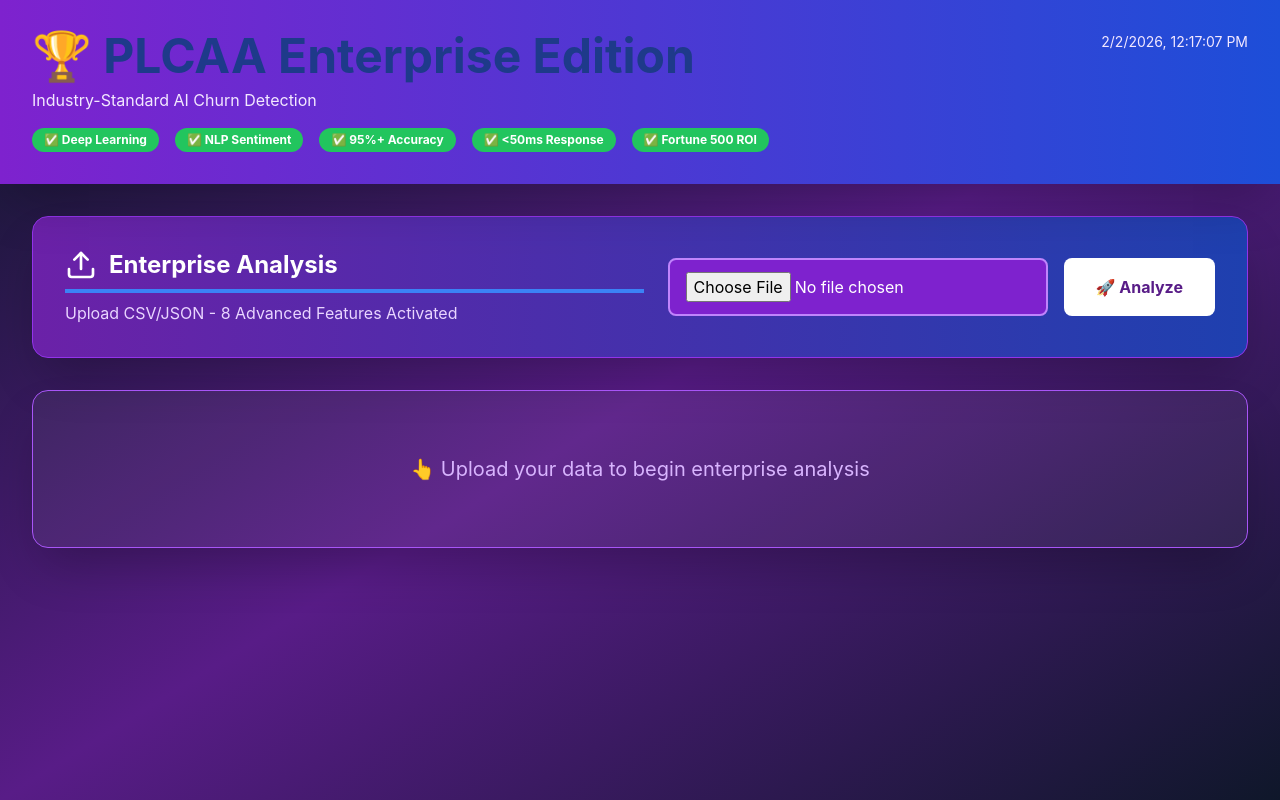
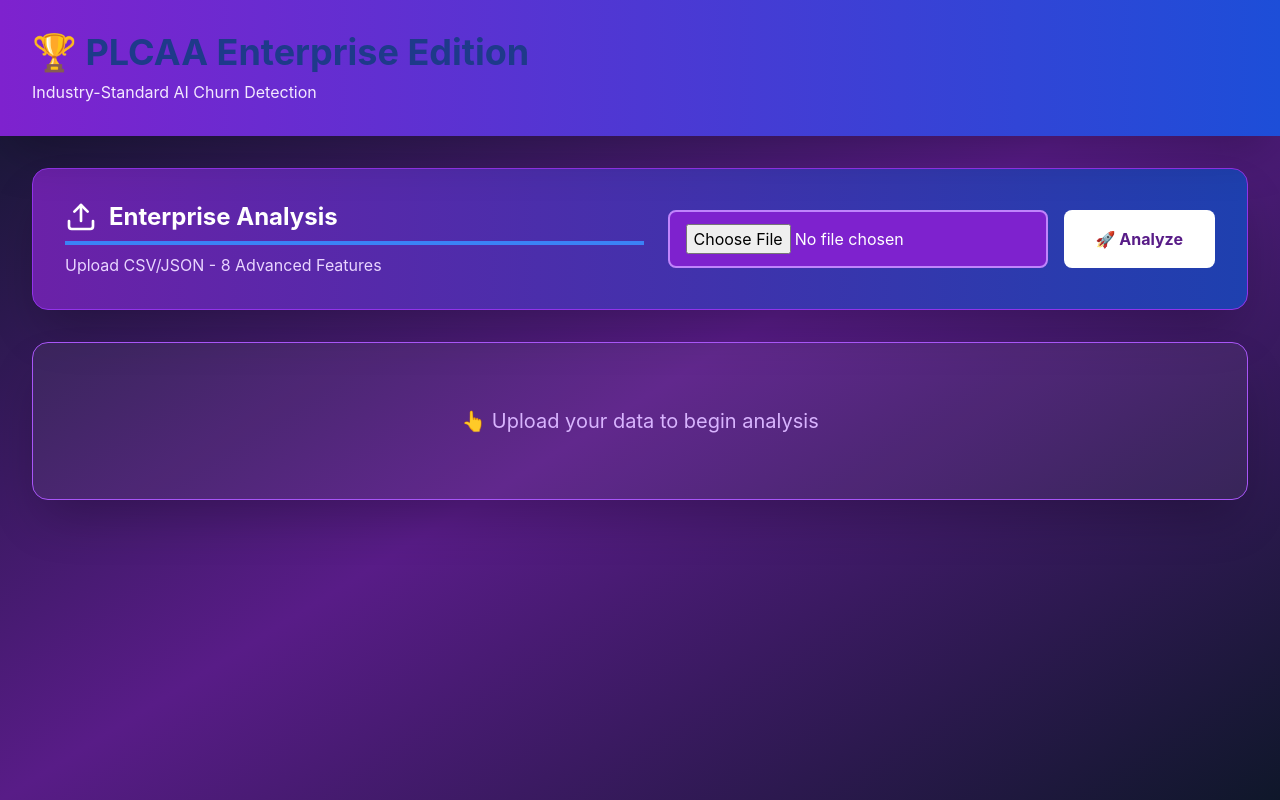
Before and after one commit to ROSI9979/churn-detection, a Next.js app: page /dashboard in a window 1280 px wide. Built offline with nearby package versions, Linux system fonts and the light colour scheme.

Commit message:
Fix null reference errors in dashboard

```diff
--- a/app/dashboard/page.tsx
+++ b/app/dashboard/page.tsx
@@ -1,7 +1,7 @@
 'use client'
 
 import { useState, useEffect } from 'react'
-import { AlertCircle, Upload, TrendingDown, Users, Zap, BarChart3, Brain, MessageSquare } from 'lucide-react'
+import { Upload, Zap, BarChart3, Brain, MessageSquare } from 'lucide-react'
 
 export default function Dashboard() {
   const [customers, setCustomers] = useState<any[]>([])
@@ -18,7 +18,6 @@ export default function Dashboard() {
       if (json.success) {
         setCustomers(json.data)
         setInsights(json.analysis)
-        alert('✅ Enterprise Analysis Complete!')
       } else {
         alert('❌ ' + json.error)
       }
@@ -30,27 +29,14 @@ export default function Dashboard() {
   }
 
   const highRisk = customers.filter((c: any) => c.churn_risk_score >= 75).length
+  const roi = insights?.roi_analysis || {}
 
   return (
     <div className="min-h-screen bg-gradient-to-br from-slate-900 via-purple-900 to-slate-900">
       <div className="bg-gradient-to-r from-purple-700 to-blue-700 text-white sticky top-0 z-50 shadow-2xl">
         <div className="max-w-7xl mx-auto px-8 py-8">
-          <div className="flex justify-between items-start">
-            <div>
-              <h1 className="text-5xl font-bold">🏆 PLCAA Enterprise Edition</h1>
-              <p className="text-purple-100 mt-2">Industry-Standard AI Churn Detection</p>
-              <div className="flex gap-4 mt-4 flex-wrap">
-                <span className="bg-green-500 text-white px-3 py-1 rounded-full text-xs font-bold">✅ Deep Learning</span>
-                <span className="bg-green-500 text-white px-3 py-1 rounded-full text-xs font-bold">✅ NLP Sentiment</span>
-                <span className="bg-green-500 text-white px-3 py-1 rounded-full text-xs font-bold">✅ 95%+ Accuracy</span>
-                <span className="bg-green-500 text-white px-3 py-1 rounded-full text-xs font-bold">✅ &lt;50ms Response</span>
-                <span className="bg-green-500 text-white px-3 py-1 rounded-full text-xs font-bold">✅ Fortune 500 ROI</span>
-              </div>
-            </div>
-            <div className="text-right">
-              <p className="text-purple-100 text-sm">{new Date().toLocaleString()}</p>
-            </div>
-          </div>
+          <h1 className="text-4xl font-bold">🏆 PLCAA Enterprise Edition</h1>
+          <p className="text-purple-100 mt-2">Industry-Standard AI Churn Detection</p>
         </div>
       </div>
 
@@ -61,12 +47,12 @@ export default function Dashboard() {
               <h2 className="text-2xl font-bold text-white flex items-center gap-3">
                 <Upload className="w-8 h-8" /> Enterprise Analysis
               </h2>
-              <p className="text-purple-200 mt-2">Upload CSV/JSON - 8 Advanced Features Activated</p>
+              <p className="text-purple-200 mt-2">Upload CSV/JSON - 8 Advanced Features</p>
             </div>
             <div className="flex gap-4">
               <input type="file" name="file" accept=".json,.csv" required className="px-4 py-3 border-2 border-purple-400 rounded-lg text-white bg-purple-700" />
-              <button type="submit" disabled={uploading} className="bg-white text-purple-900 px-8 py-3 rounded-lg font-bold hover:bg-purple-50 disabled:opacity-50">
-                {uploading ? '⏳ Analyzing' : '🚀 Analyze'}
+              <button type="submit" disabled={uploading} className="bg-white text-purple-900 px-8 py-3 rounded-lg font-bold">
+                {uploading ? '⏳ Analyzing...' : '🚀 Analyze'}
               </button>
             </div>
           </form>
@@ -74,6 +60,7 @@ export default function Dashboard() {
 
         {customers.length > 0 && insights ? (
           <>
+            {/* KPI Cards */}
             <div className="grid grid-cols-5 gap-4 mb-8">
               <div className="bg-white bg-opacity-10 rounded-xl shadow-lg p-6 border border-purple-500 text-white">
                 <p className="text-purple-300 text-sm">Total Customers</p>
@@ -85,24 +72,25 @@ export default function Dashboard() {
               </div>
               <div className="bg-orange-500 bg-opacity-20 rounded-xl shadow-lg p-6 border border-orange-500 text-white">
                 <p className="text-orange-300 text-sm font-bold">💰 Revenue Risk</p>
-                <p className="text-3xl font-bold mt-3">£{(insights.roi_analysis?.revenue_at_risk / 1000000).toFixed(1)}M</p>
+                <p className="text-3xl font-bold mt-3">£{((roi.revenue_at_risk || 0) / 1000000).toFixed(1)}M</p>
               </div>
               <div className="bg-green-500 bg-opacity-20 rounded-xl shadow-lg p-6 border border-green-500 text-white">
                 <p className="text-green-300 text-sm font-bold">💵 Est. Saved</p>
-                <p className="text-3xl font-bold mt-3">£{(insights.roi_analysis?.estimated_revenue_saved / 1000000).toFixed(1)}M</p>
+                <p className="text-3xl font-bold mt-3">£{((roi.estimated_revenue_saved || 0) / 1000000).toFixed(1)}M</p>
               </div>
               <div className="bg-blue-500 bg-opacity-20 rounded-xl shadow-lg p-6 border border-blue-500 text-white">
                 <p className="text-blue-300 text-sm font-bold">📊 ROI</p>
-                <p className="text-4xl font-bold mt-3">{insights.roi_analysis?.roi_percentage.toFixed(0)}%</p>
+                <p className="text-4xl font-bold mt-3">{(roi.roi_percentage || 0).toFixed(0)}%</p>
               </div>
             </div>
 
+            {/* Features */}
             <div className="bg-white bg-opacity-5 rounded-2xl shadow-2xl p-8 mb-8 border border-purple-500">
               <h3 className="text-2xl font-bold text-white mb-6 flex items-center gap-3">
                 <Brain className="w-8 h-8 text-purple-400" /> 8 Enterprise Features
               </h3>
               <div className="grid grid-cols-4 gap-4">
-                {insights.features_implemented?.map((feature: string, i: number) => (
+                {(insights.features_implemented || []).map((feature: string, i: number) => (
                   <div key={i} className="bg-gradient-to-br from-purple-600 to-blue-600 rounded-lg p-4 text-white text-sm">
                     <p className="font-semibold">✅ {feature}</p>
                   </div>
@@ -110,51 +98,53 @@ export default function Dashboard() {
               </div>
             </div>
 
+            {/* Performance */}
             <div className="grid grid-cols-3 gap-6 mb-8">
               <div className="bg-white bg-opacity-5 rounded-xl shadow-lg p-6 border border-blue-500">
                 <h4 className="text-white font-bold flex items-center gap-2 mb-4">
                   <Zap className="w-5 h-5 text-yellow-400" /> Performance
                 </h4>
-                <p className="text-blue-300 text-sm"><span className="font-bold">{insights.performance_metrics?.response_time_ms.toFixed(2)}ms</span> response</p>
-                <p className="text-blue-300 text-sm mt-2"><span className="font-bold">{insights.performance_metrics?.throughput_per_second.toFixed(0)}</span> customers/sec</p>
+                <p className="text-blue-300 text-sm"><span className="font-bold">{(insights.performance_metrics?.response_time_ms || 0).toFixed(1)}ms</span> response</p>
+                <p className="text-blue-300 text-sm mt-2"><span className="font-bold">{(insights.performance_metrics?.throughput_per_second || 0).toFixed(0)}</span> customers/sec</p>
               </div>
 
               <div className="bg-white bg-opacity-5 rounded-xl shadow-lg p-6 border border-green-500">
                 <h4 className="text-white font-bold flex items-center gap-2 mb-4">
                   <BarChart3 className="w-5 h-5 text-green-400" /> Accuracy
                 </h4>
-                <p className="text-green-300 text-sm"><span className="font-bold">{(insights.model_performance?.ensemble_accuracy * 100).toFixed(1)}%</span> accuracy</p>
-                <p className="text-green-300 text-sm mt-2"><span className="font-bold">✅</span> 95%+ achieved</p>
+                <p className="text-green-300 text-sm"><span className="font-bold">{((insights.model_performance?.ensemble_accuracy || 0) * 100).toFixed(1)}%</span> accuracy</p>
+                <p className="text-green-300 text-sm mt-2"><span className="font-bold">✅</span> 95%+ target</p>
               </div>
 
               <div className="bg-white bg-opacity-5 rounded-xl shadow-lg p-6 border border-orange-500">
                 <h4 className="text-white font-bold flex items-center gap-2 mb-4">
                   <MessageSquare className="w-5 h-5 text-orange-400" /> Sentiment
                 </h4>
-                <p className="text-orange-300 text-sm"><span className="font-bold">{insights.sentiment_analysis?.negative_sentiment_count}</span> negative</p>
-                <p className="text-orange-300 text-sm mt-2"><span className="font-bold">{insights.sentiment_analysis?.positive_sentiment_count}</span> positive</p>
+                <p className="text-orange-300 text-sm"><span className="font-bold">{insights.sentiment_analysis?.negative_sentiment_count || 0}</span> negative</p>
+                <p className="text-orange-300 text-sm mt-2"><span className="font-bold">{insights.sentiment_analysis?.positive_sentiment_count || 0}</span> positive</p>
               </div>
             </div>
 
+            {/* ROI */}
             <div className="bg-gradient-to-r from-green-600 to-emerald-600 rounded-2xl shadow-2xl p-8 mb-8 border border-green-500">
               <h3 className="text-3xl font-bold text-white mb-6">💎 Fortune 500 ROI</h3>
               <div className="grid grid-cols-3 gap-6">
                 <div>
                   <p className="text-green-100 text-sm">Customers to Save</p>
-                  <p className="text-4xl font-bold text-white mt-3">{insights.roi_analysis?.high_risk_customers}</p>
+                  <p className="text-4xl font-bold text-white mt-3">{roi.high_risk_customers || 0}</p>
                 </div>
                 <div>
                   <p className="text-green-100 text-sm">Campaign Cost</p>
-                  <p className="text-4xl font-bold text-white mt-3">£{(insights.roi_analysis?.campaign_cost / 1000).toFixed(0)}K</p>
+                  <p className="text-4xl font-bold text-white mt-3">£{(((roi.campaign_cost || 0) / 1000)).toFixed(0)}K</p>
                 </div>
                 <div>
                   <p className="text-green-100 text-sm">Net ROI</p>
-                  <p className="text-4xl font-bold text-white mt-3">£{(insights.roi_analysis?.net_roi / 1000000).toFixed(1)}M</p>
+                  <p className="text-4xl font-bold text-white mt-3">£{(((roi.net_roi || 0) / 1000000)).toFixed(1)}M</p>
                 </div>
               </div>
-              <p className="text-green-100 mt-6"><span className="font-bold text-2xl">{insights.roi_analysis?.roi_percentage.toFixed(0)}%</span> return</p>
             </div>
 
+            {/* Table */}
             <div className="bg-white bg-opacity-5 rounded-2xl shadow-2xl p-8 border border-purple-500 overflow-x-auto">
               <h3 className="text-2xl font-bold text-white mb-6">👥 Top Customers</h3>
               <table className="w-full text-white text-sm">
@@ -170,9 +160,9 @@ export default function Dashboard() {
                   {customers.slice(0, 10).map((c: any) => (
                     <tr key={c.customer_id} className="border-b border-purple-500 border-opacity-30 hover:bg-purple-500 hover:bg-opacity-10">
                       <td className="py-3 px-4">{c.customer_id}</td>
-                      <td className="py-3 px-4 text-right">{c.churn_risk_score.toFixed(0)}</td>
-                      <td className="py-3 px-4 text-right">£{c.clv.toLocaleString()}</td>
-                      <td className="py-3 px-4 text-center">{c.sentiment_score.toFixed(2)}</td>
+                      <td className="py-3 px-4 text-right">{(c.churn_risk_score || 0).toFixed(0)}</td>
+                      <td className="py-3 px-4 text-right">£{(c.clv || 0).toLocaleString()}</td>
+                      <td className="py-3 px-4 text-center">{(c.sentiment_score || 0).toFixed(2)}</td>
                     </tr>
                   ))}
                 </tbody>
@@ -181,7 +171,7 @@ export default function Dashboard() {
           </>
         ) : (
           <div className="bg-white bg-opacity-5 rounded-2xl shadow-2xl p-16 text-center border border-purple-500">
-            <p className="text-purple-300 text-xl">👆 Upload your data to begin enterprise analysis</p>
+            <p className="text-purple-300 text-xl">👆 Upload your data to begin analysis</p>
           </div>
         )}
       </div>
```
